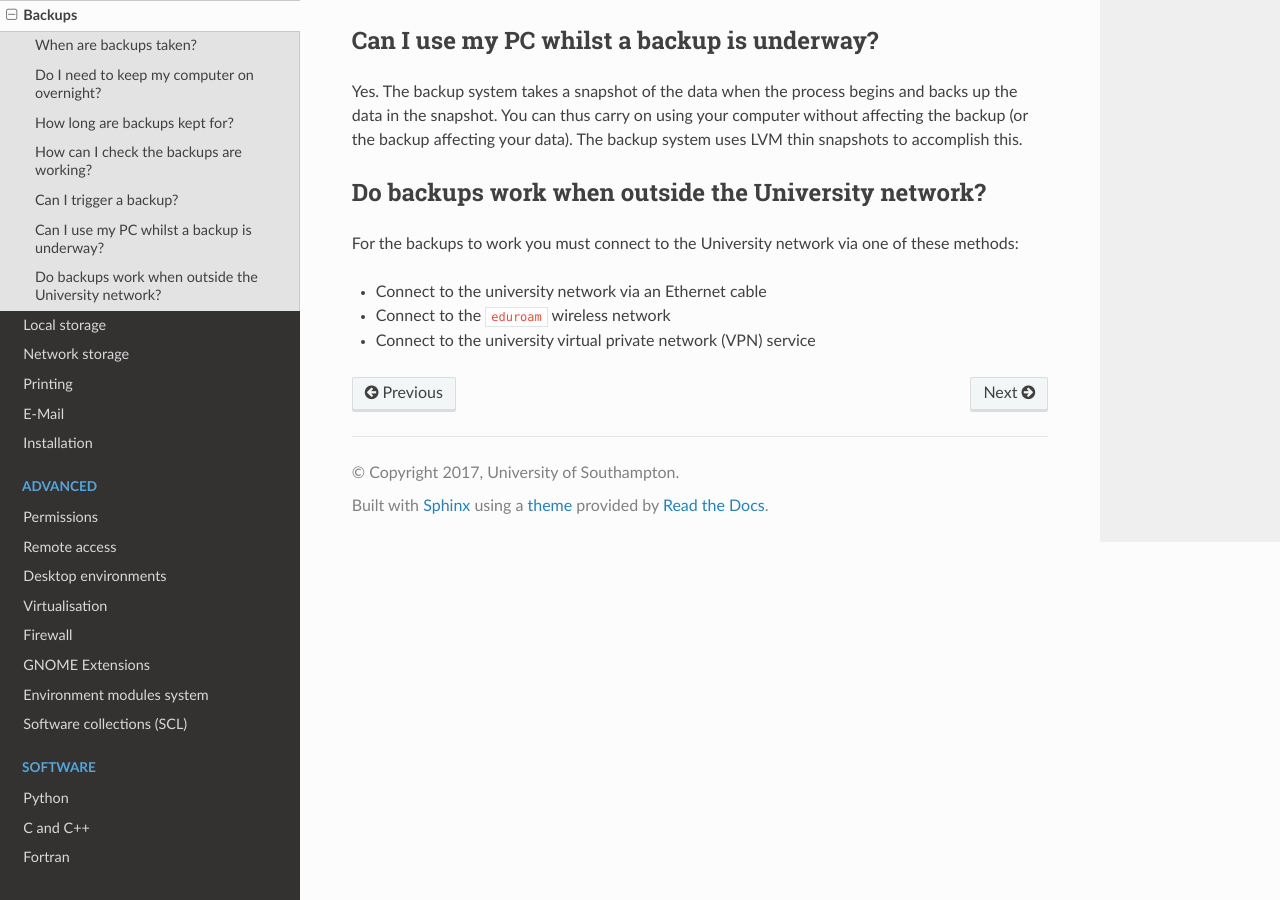
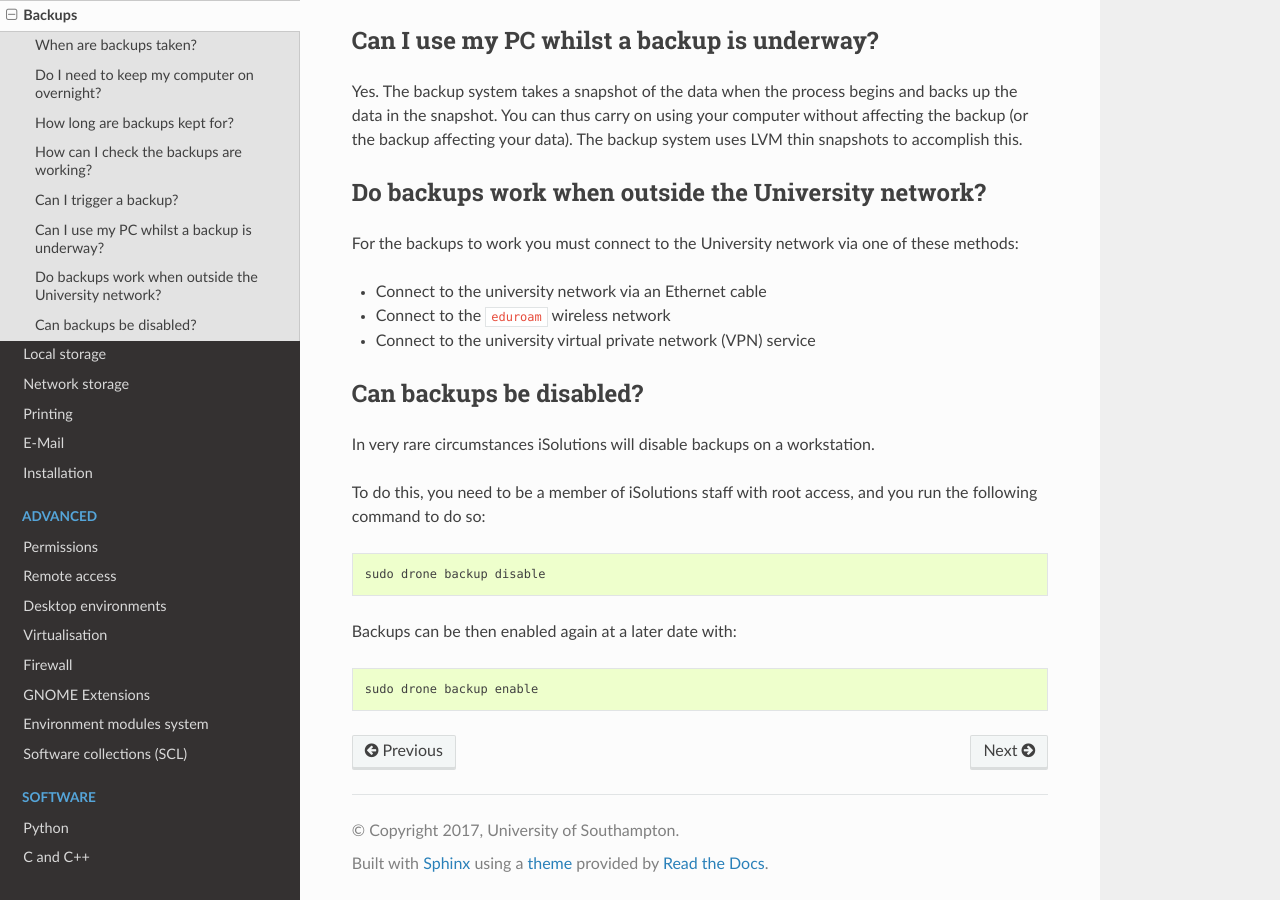
Before and after one commit to southampton/linuxdesktopdocs, a Sphinx documentation site: the page built from docs/backups.rst, in a window 1280 px wide and 900 px high, scrolled down 1126 px. Built offline with Sphinx 7.4.7 and the Read the Docs theme 2.0.0, drawn with Linux system fonts in a browser that asks for light colours.

Commit message:
added docs for disabling backups

```diff
--- a/docs/backups.rst
+++ b/docs/backups.rst
@@ -64,3 +64,17 @@ these methods:
 - Connect to the university network via an Ethernet cable
 - Connect to the ``eduroam`` wireless network
 - Connect to the university virtual private network (VPN) service
+
+Can backups be disabled?
+------------------------
+
+In very rare circumstances iSolutions will disable backups on a workstation.
+
+To do this, you need to be a member of iSolutions staff with root access, and
+you run the following command to do so::
+
+   sudo drone backup disable
+
+Backups can be then enabled again at a later date with::
+
+   sudo drone backup enable
```
